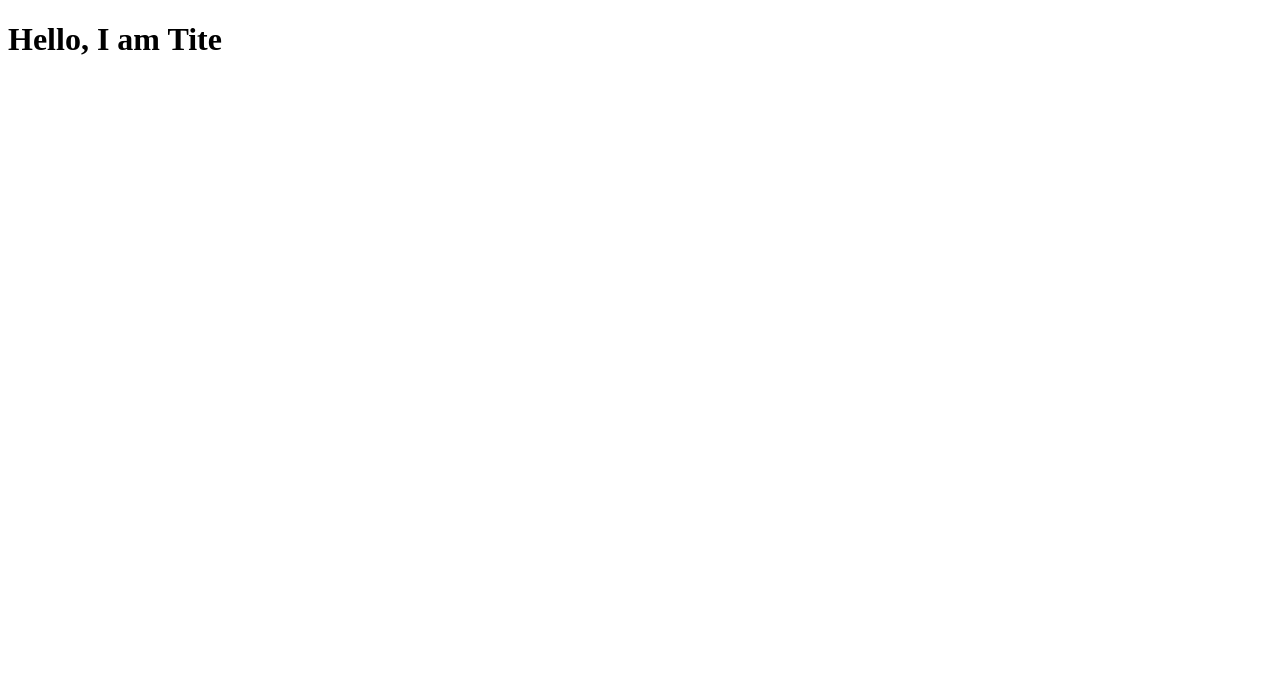
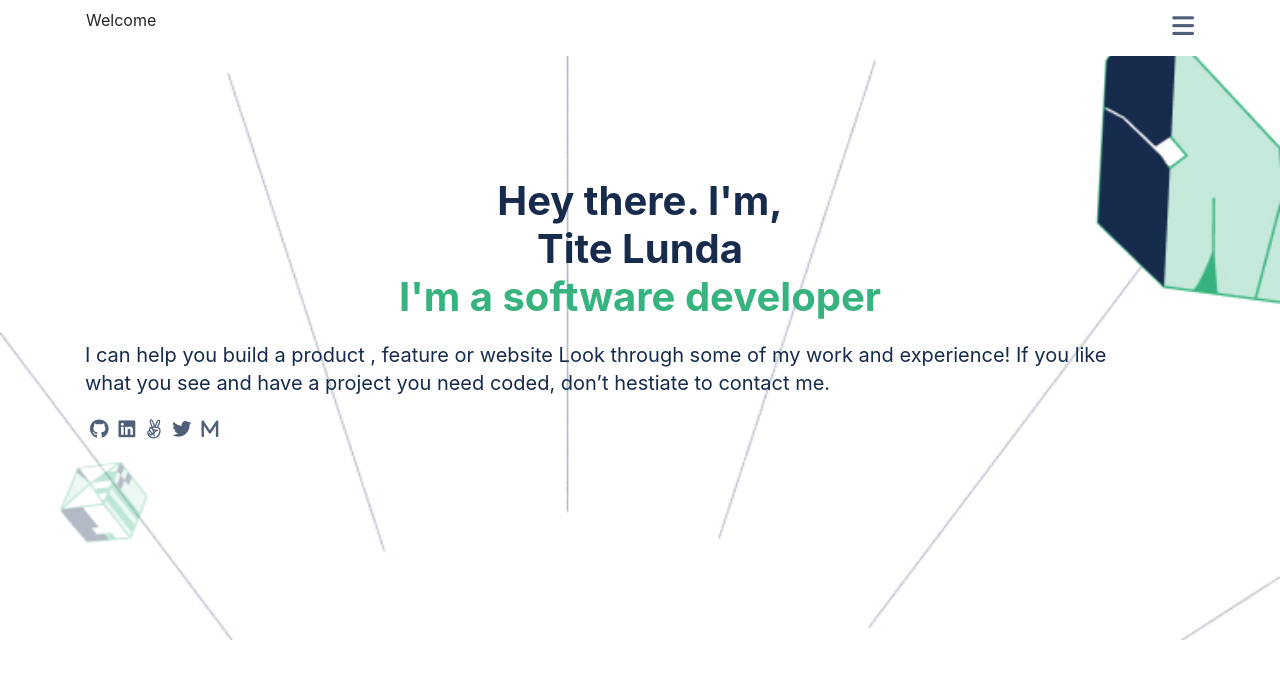
Before and after one commit to TiteLunda/Portofolio_Mob, a website: page index.html in a window 1280 px wide. Drawn offline with nearby package versions, Linux system fonts and the light colour scheme.

Commit message:
add of navbar, images and header section

```diff
--- a/index.html
+++ b/index.html
@@ -6,10 +6,44 @@
     <meta http-equiv="X-UA-Compatible" content="IE=edge">
     <meta name="viewport" content="width=device-width, initial-scale=1.0">
     <title>MyPortofolio</title>
+    <link rel="stylesheet" href="style.css">
+    <link rel="stylesheet" href="https://stackpath.bootstrapcdn.com/bootstrap/4.3.1/css/bootstrap.min.css">
+    <!-- <link rel="preconnect" href="https://fonts.googleapis.com"> -->
+    <!-- <link rel="preconnect" href="https://fonts.gstatic.com" crossorigin> -->
+    <!-- <link href="https://fonts.googleapis.com/css2?family=Crete+Round&family=Gentium+Plus:wght@700&family=Poppins&family=Roboto:wght@700&display=swap" rel="stylesheet"> -->
+    <!-- <link rel="stylesheet" href="https://stackpath.bootstrapcdn.com/bootstrap/4.3.1/css/bootstrap.min.css"> -->
+    <script src="https://kit.fontawesome.com/213f6776ae.js" crossorigin="anonymous"></script>
+
 </head>
 
 <body>
-    <h1>Hello, I am Tite</h1>
+    <header class="navbar container fixed-top">
+        <p class="wel">Welcome</p>
+        <nav class="menu">
+            <i class="fa-solid fa-bars "></i>
+        </nav>
+    </header>
+    <section class="hero">
+        <div class="container">
+            <h1 class="identity">
+                Hey there. I'm, <br/> Tite Lunda <br><span>I'm a software developer</span>
+            </h1>
+            <p class="profile">
+                <b></b> I can help you build a product , feature or website Look through some of my work and experience! If you like <br/>what you see and have a project you need coded, don’t hestiate to contact me. </p>
+
+            <ul class="icon-group">
+                <li class="icon"> <a href="#https://github.com/TiteLunda"><i class="fa-brands fa-github"></i></a></li>
+                <li class="icon"> <a href=""><i class="fa-brands fa-linkedin"></i></a></li>
+                <li class="icon"> <a href=""><i class="fa-brands fa-angellist"></i></a></li>
+                <li class="icon"> <a href="#https://twitter.com/LundaTite"><i  class="fa-brands fa-twitter"></i></a></li>
+                <li class="icon"> <a href=""><i class="fa-solid fa-m"></i></a></li>
+
+            </ul>
+        </div>
+
+    </section>
+
+
 </body>
 
 </html>
--- a/style.css
+++ b/style.css
@@ -1,3 +1,80 @@
-h1 {
-  color: aqua;
+.navbar {
+    display: flex;
+    flex-direction: row;
+    align-items: center;
+    justify-content: space-between;
+    position: fixed;
+    z-index: 99999999;
+    background-color: #fff;
 }
+
+.welc {
+    color: #172B4D;
+    text-decoration: none;
+    font-family: 'Inter';
+    font-style: normal;
+    font-weight: 600;
+    font-size: 20px;
+}
+
+.menu {
+    color: #172B4D;
+    font-size: 1.3rem;
+}
+
+.hero {
+    display: flex;
+    flex-direction: column;
+    align-items: center;
+    justify-content: center;
+    height: 80vh;
+    background-image: url("./images/header-illsutration-mobile@2x.jpg");
+    background-color: #fff;
+    background-repeat: no-repeat;
+    background-size: 100%;
+}
+
+.identity {
+    color: #172b4d;
+    font-size: 40px;
+    font-weight: 700;
+    font-family: 'Inter';
+    font-style: normal;
+    text-align: center
+}
+
+.identity span {
+    color: #36B37E;
+}
+
+.profile {
+    font-weight: 400;
+    font-size: 20px;
+    color: #172B4D;
+    text-decoration: none;
+    margin-top: 20px;
+    line-height: 28px;
+}
+
+.icon-group {
+    display: flex;
+    flex-direction: row;
+    list-style-type: none;
+    padding: 0%;
+}
+
+.icon {
+    padding: 5px;
+    margin-left: 0;
+    color: #505F79;
+}
+
+.fa-brands {
+    font-size: larger;
+    color: #505F79;
+}
+
+.fa-solid {
+    font-size: larger;
+    color: #505F79;
+}
```
Also changed, not shown: Images/header-illsutration-mobile@2x.jpg (added).
